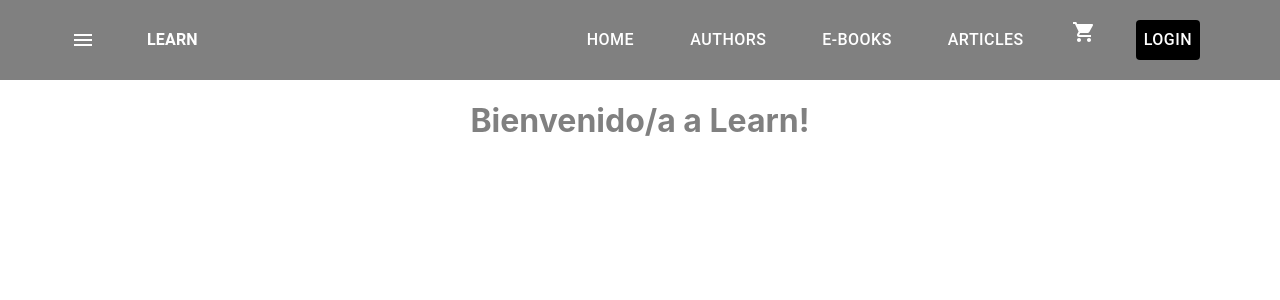
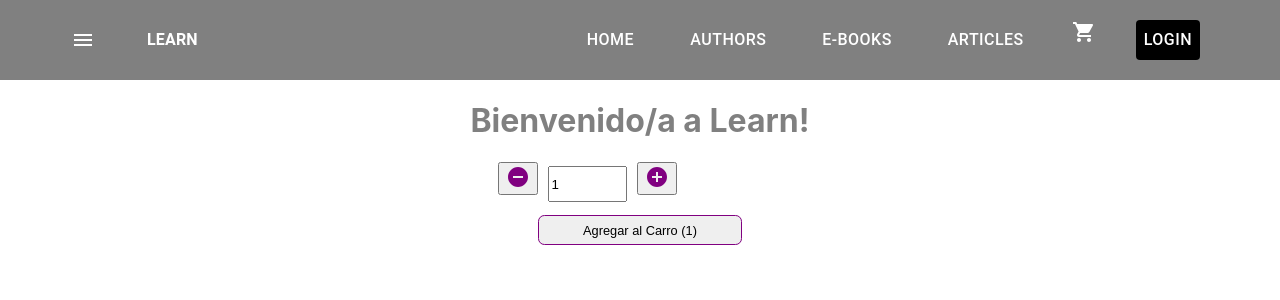
Before and after one commit to dstefaniapaniagua/Learn-ReactJsProject, a React (Create React App) app: page / in a window 1280 px wide. Shown: the top 300 px of the page. Built offline with nearby package versions, Linux system fonts and the light colour scheme.

Commit message:
add ItemCount component

```diff
--- /dev/null
+++ b/src/Componentes/ItemCount.js
@@ -0,0 +1,43 @@
+import React from "react";
+import { useState } from "react";
+import AddIcon from '@material-ui/icons/AddCircle';
+import RemoveIcon from '@material-ui/icons/RemoveCircle';
+import '../Styles/itemCount.css';
+
+export default function ItemCounter({ stock, initial, onAdd }) {
+    const [contador, setContador] = useState(initial);
+
+    const increase = () => {
+        if (contador < stock) {
+          setContador((contador) => {
+            let cont = contador + 1;
+            onAdd(cont);
+            return cont;
+          });
+        }
+      };
+
+      const substract = () => {
+        if ( contador > initial) {
+            setContador((contador) => {
+                let cont = contador - 1;
+                onAdd(cont);
+                return cont;
+            });
+        }
+    }
+
+    return(
+        <div className="ItemCounter">
+            <div className="Contador">
+            <button onClick={substract}>
+                <RemoveIcon style={{ color: 'purple'}}/>
+            </button>
+            <input type="number" value={contador}/>
+            <button onClick={increase}>
+                <AddIcon style={{ color: 'purple'}}/>
+            </button>
+        </div>
+    </div>
+    )
+}
--- a/src/Componentes/ItemListContainer.js
+++ b/src/Componentes/ItemListContainer.js
@@ -1,9 +1,24 @@
 import React from 'react';
+import {useState} from 'react';
+import ItemCount from '../Componentes/ItemCount';
+import '../Styles/itemCount.css';
+
 
 export default function ItemListContainer(){
+
+    const[cantidad, setCantidad] = useState(1);
+
+    const handleCantidad = (cantidad) => {
+        setCantidad(cantidad);
+    }
+
     return(
     <>
         <h1 style={{ textAlign: 'center', color: "grey"}}>Bienvenido/a a Learn!</h1>
+        <ItemCount stock={5} initial={1} onAdd={handleCantidad}/>
+        <div className="AddCart">
+            <button>Agregar al Carro ({cantidad})</button>
+        </div>
     </>
     )
 };
--- /dev/null
+++ b/src/Styles/itemCount.css
@@ -0,0 +1,34 @@
+.ItemCounter {
+  width: 90%;
+  margin: 0 auto;
+  display: flex;
+  justify-content: center;
+  flex-flow: column;
+  align-items: center;
+}
+
+.ItemCounter .contador {
+  width: fit-content;
+  height: 60px;
+  text-align: center;
+  display: flex;
+  flex-direction: column;
+  align-items: center;
+}
+
+.ItemCounter .Contador input {
+  width: 25%;
+  margin: 0 10px;
+  height: 30px;
+}
+
+.AddCart button {
+  width: 16%;
+  display: block;
+  margin: auto;
+  margin-top: 1em;
+  padding: 0.5em;
+  border: 1px solid purple;
+  border-radius: 0.5em;
+  font-size: 0.8em;
+}
```
